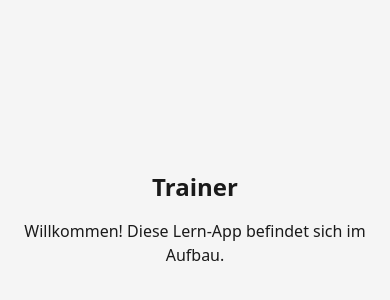
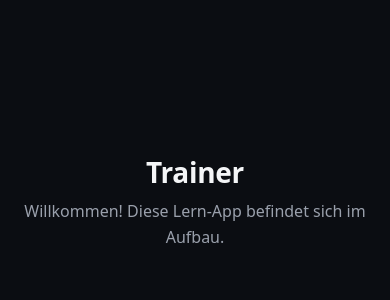
Before and after one commit to TubeTank/Trainer, a website built with Vite: page index.html in a window 390 px wide. Shown: the part 220-520 px from the top of the page. Built offline with nearby package versions, Linux system fonts and the light colour scheme.

Commit message:
feat: add dark theme design system for mobile
Introduces CSS custom properties for a dark, mobile-first color and
spacing system with safe-area insets, plus a Vite launch config for
previewing the dev server.

Co-Authored-By: Claude Sonnet 5 <noreply@anthropic.com>

```diff
--- a/index.html
+++ b/index.html
@@ -2,7 +2,8 @@
 <html lang="de">
   <head>
     <meta charset="UTF-8" />
-    <meta name="viewport" content="width=device-width, initial-scale=1.0" />
+    <meta name="viewport" content="width=device-width, initial-scale=1.0, viewport-fit=cover" />
+    <meta name="theme-color" content="#0b0d12" />
     <title>Trainer – Lern-App</title>
   </head>
   <body>
--- a/src/styles/base.css
+++ b/src/styles/base.css
@@ -1,28 +1,83 @@
 :root {
-  color-scheme: light;
-  font-family: system-ui, sans-serif;
+  color-scheme: dark;
+
+  --color-bg: #0b0d12;
+  --color-surface: #161922;
+  --color-surface-raised: #1e2230;
+  --color-border: #2a2f3d;
+
+  --color-text: #f4f5f7;
+  --color-text-muted: #9aa0ac;
+
+  --color-accent: #7c8cff;
+  --color-success: #34d399;
+  --color-warning: #fbbf24;
+  --color-danger: #f87171;
+
+  --space-1: 0.25rem;
+  --space-2: 0.5rem;
+  --space-3: 0.75rem;
+  --space-4: 1rem;
+  --space-5: 1.5rem;
+  --space-6: 2rem;
+
+  --radius-sm: 8px;
+  --radius-md: 14px;
+  --radius-lg: 20px;
+
+  font-family: system-ui, -apple-system, "Segoe UI", Roboto, sans-serif;
+}
+
+*,
+*::before,
+*::after {
+  box-sizing: border-box;
+}
+
+html {
+  height: 100%;
 }
 
 body {
   margin: 0;
-  padding: 1.5rem;
   min-height: 100dvh;
+  background-color: var(--color-bg);
+  color: var(--color-text);
+  -webkit-font-smoothing: antialiased;
+  padding-top: env(safe-area-inset-top);
+  padding-right: env(safe-area-inset-right);
+  padding-bottom: env(safe-area-inset-bottom);
+  padding-left: env(safe-area-inset-left);
+}
+
+#app {
+  min-height: 100dvh;
+  max-width: 480px;
+  margin: 0 auto;
+  padding: var(--space-6) var(--space-5);
   display: flex;
   flex-direction: column;
   align-items: center;
   justify-content: center;
   text-align: center;
-  background-color: #f5f5f5;
-  color: #1a1a1a;
 }
 
 h1 {
-  font-size: 1.5rem;
-  margin: 0 0 0.5rem;
+  margin: 0 0 var(--space-2);
+  font-size: 1.75rem;
+  font-weight: 700;
+  letter-spacing: -0.01em;
+  color: var(--color-text);
 }
 
 p {
+  margin: 0;
+  max-width: 32rem;
   font-size: 1rem;
-  max-width: 32rem;
-  line-height: 1.5;
+  line-height: 1.6;
+  color: var(--color-text-muted);
 }
+
+a {
+  color: var(--color-accent);
+}
```
Also changed, not shown: .claude/launch.json (added).
